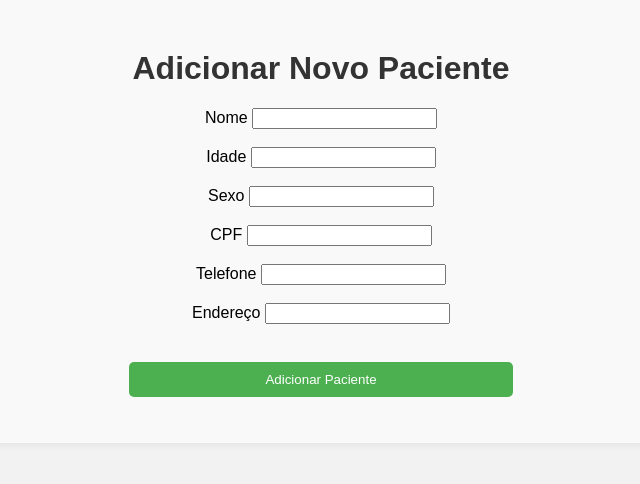
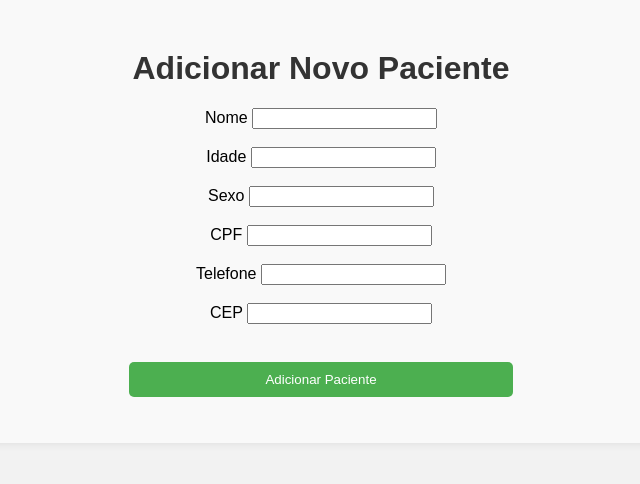
Before and after one commit to Dalri05/Gestao-Hospitalar, a Flask app: page /novo_paciente in a window 1280 px wide. Shown: the part 179-663 px from the top of the page, without its empty margins (319-959 px from the left). Run offline with Flask 3, Linux system fonts and the light colour scheme.

Commit message:
alteracoes

```diff
--- a/app.py
+++ b/app.py
@@ -28,15 +28,14 @@ def novo_paciente():
         idade = request.form['idade']
         sexo = request.form['sexo']
         cpf = request.form['cpf']
-        endereco = request.form['endereco']
+        cep = request.form['cep']
         telefone = request.form['telefone']
 
         cursor.execute('''
-            INSERT INTO pacientes (nome, idade, sexo, cpf, endereco, telefone)
-            VALUES (%s, %s, %s, %s, %s, %s)
-''', (nome, idade, sexo, cpf, endereco, telefone))
+            INSERT INTO pacientes (nome, idade, sexo, cpf, cep, telefone)
+            VALUES (%s, %s, %s, %s, %s, %s)''', (nome, idade, sexo, cpf, cep, telefone))
         conexao.commit()
-        return redirect(url_for('inicial'))
+        return redirect(url_for('index'))
     return render_template('novo_paciente.html')
 
 @app.route('/', methods=['GET', 'POST'])
@@ -44,7 +43,7 @@ def login():
     if request.method == 'POST':
         usuario = request.form['usuario']
         senha = request.form['senha']
-        return redirect(url_for('inicial'))
+        return redirect(url_for('index'))
 
     # Se o método for GET, retorne o template de login
     return render_template('login.html')
@@ -53,7 +52,7 @@ def login():
 def cadastro():
     if request.method == 'GET':
         print()
-        return redirect(url_for('inicial'))
+        return redirect(url_for('index'))
     return render_template('cadastro.html')
 
 
@@ -61,7 +60,7 @@ def cadastro():
 def limpar_pacientes():
     cursor.execute('DELETE FROM pacientes')
     conexao.commit()
-    return redirect(url_for('inicial'))
+    return redirect(url_for('index'))
 
 @app.route('/agendar_consulta', methods=['GET', 'POST'])
 def agendar_consulta():
@@ -76,7 +75,7 @@ def agendar_consulta():
             VALUES (%s, %s, %s, %s)
 ''', (nome, cpf, data, consulta))
         conexao.commit()
-        return redirect(url_for('inicial'))
+        return redirect(url_for('index'))
     return render_template('consulta.html')
 
 @app.route('/ver_consultas')
--- a/templates/login.html
+++ b/templates/login.html
@@ -35,7 +35,7 @@
             usernameInput.setAttribute('required', 'required');
             passwordInput.setAttribute('required', 'required');
 
-            form.setAttribute('action', '{{ url_for("cadastro") }}');
+            form.setAttribute('action', '{{ url_for("index") }}');
         });
     </script>
 </body>
--- a/templates/novo_paciente.html
+++ b/templates/novo_paciente.html
@@ -22,8 +22,8 @@
             <input type="text" id="cpf" name="cpf" required><br><br>
             <label for="telefone">Telefone</label>
             <input type="tel" id="telefone" name="telefone" required><br><br>
-            <label for="endereco">Endereço</label>
-            <input id="endereco" name="endereco" required><br><br>
+            <label for="CEP">CEP</label>
+            <input id="cep" name="cep" required><br><br>
             <input type="submit" value="Adicionar Paciente" class="submit-btn">
         </form>
     </div>
```
